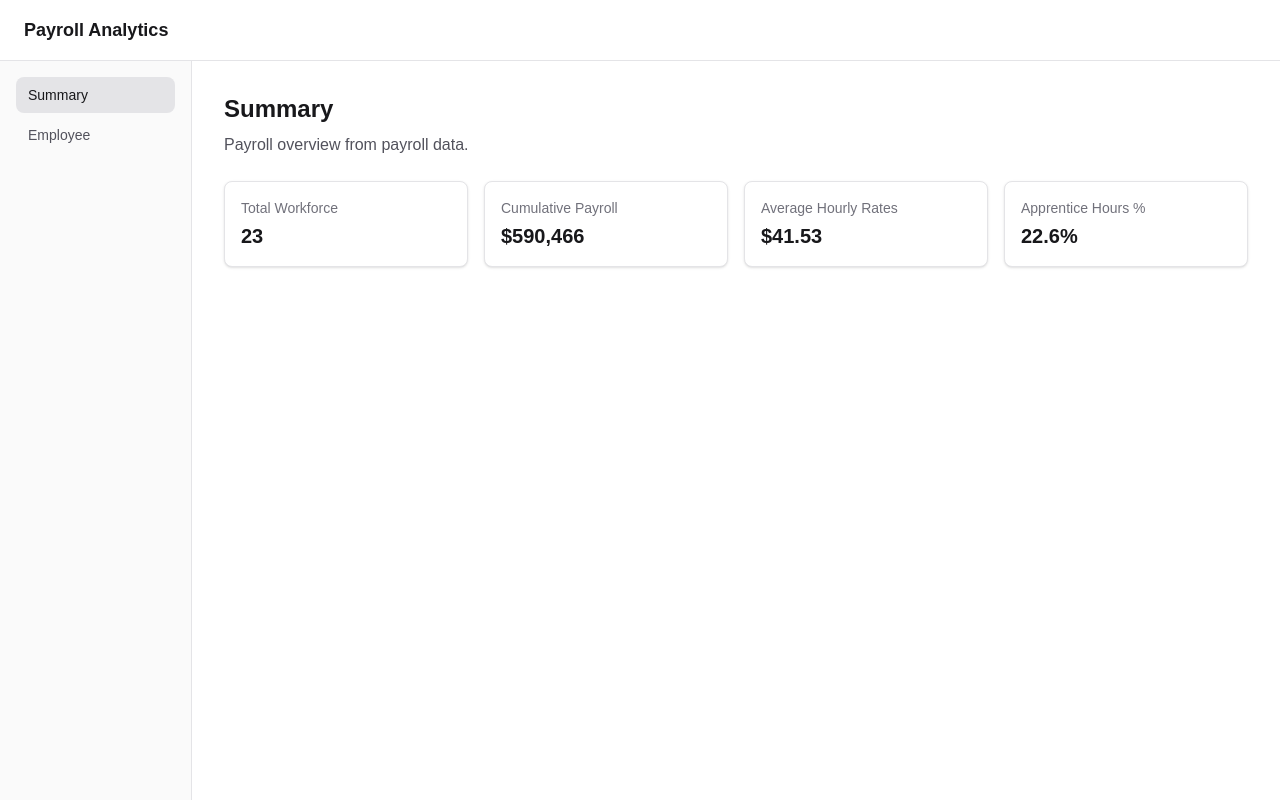
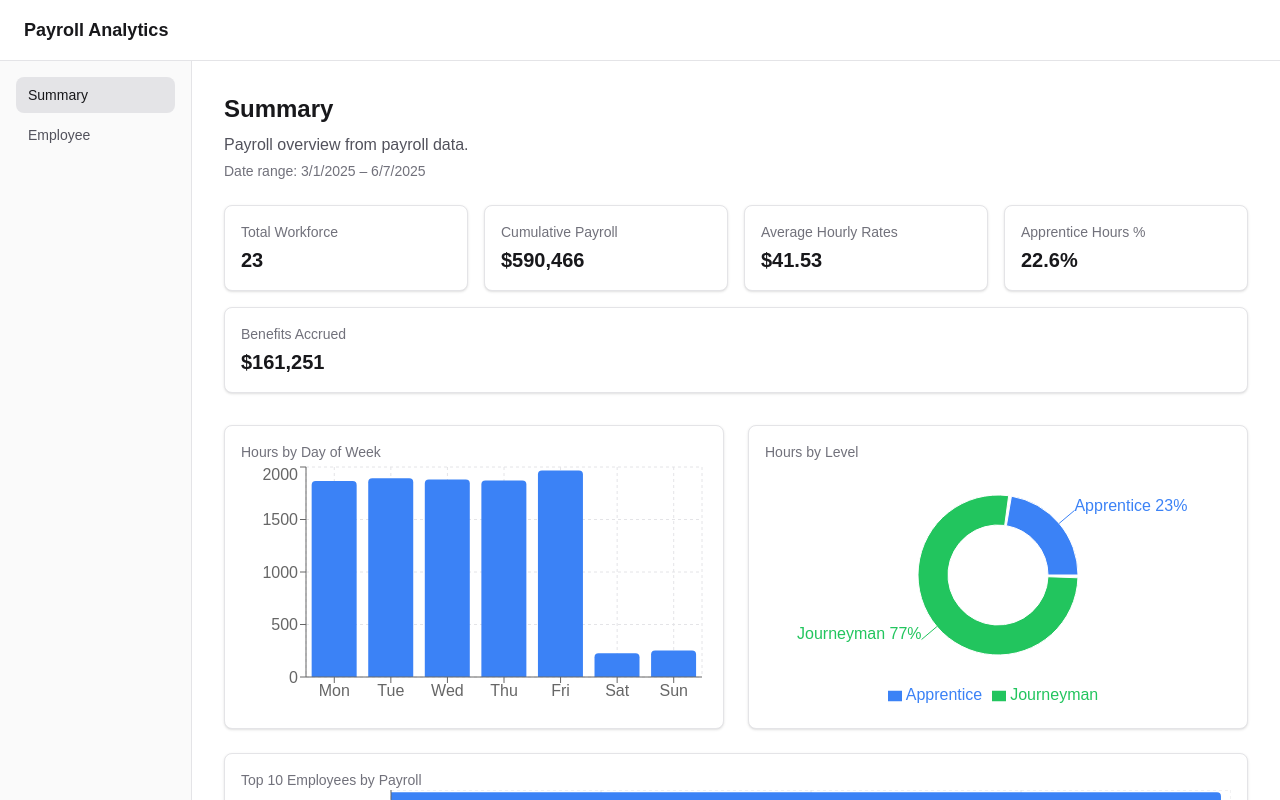
Before and after one commit to chriscconte/curly-fortnight, a Next.js app: page / in a window 1280 px wide. Shown: the top 800 px of the page. Built offline with nearby package versions, Linux system fonts and the light colour scheme.

Commit message:
Add charts to summary page

```diff
--- /dev/null
+++ b/app/components/ApprenticeVsJourneymanChart.tsx
@@ -0,0 +1,53 @@
+"use client";
+
+import {
+  PieChart,
+  Pie,
+  Cell,
+  Tooltip,
+  ResponsiveContainer,
+  Legend,
+} from "recharts";
+
+interface Props {
+  data: { name: string; value: number }[];
+}
+
+const COLORS = ["#3b82f6", "#22c55e"];
+
+export function ApprenticeVsJourneymanChart({ data }: Props) {
+  return (
+    <div className="rounded-lg border border-zinc-200 bg-white p-4 shadow-sm dark:border-zinc-800 dark:bg-zinc-900">
+      <h3 className="text-sm font-medium text-zinc-500 dark:text-zinc-400">
+        Hours by Level
+      </h3>
+      <ResponsiveContainer width="100%" height={250}>
+        <PieChart>
+          <Pie
+            data={data}
+            cx="50%"
+            cy="50%"
+            innerRadius={50}
+            outerRadius={80}
+            paddingAngle={2}
+            dataKey="value"
+            label={({ name, percent }) =>
+              `${name} ${((percent ?? 0) * 100).toFixed(0)}%`
+            }
+          >
+            {data.map((_, index) => (
+              <Cell key={index} fill={COLORS[index % COLORS.length]} />
+            ))}
+          </Pie>
+          <Tooltip
+            formatter={(value: number | undefined) => [
+              `${(value ?? 0).toFixed(1)} hrs`,
+              "Hours",
+            ]}
+          />
+          <Legend />
+        </PieChart>
+      </ResponsiveContainer>
+    </div>
+  );
+}
--- /dev/null
+++ b/app/components/HoursByDayChart.tsx
@@ -0,0 +1,37 @@
+"use client";
+
+import {
+  BarChart,
+  Bar,
+  XAxis,
+  YAxis,
+  CartesianGrid,
+  Tooltip,
+  ResponsiveContainer,
+} from "recharts";
+
+interface Props {
+  data: { day: string; hours: number }[];
+}
+
+export function HoursByDayChart({ data }: Props) {
+  return (
+    <div className="rounded-lg border border-zinc-200 bg-white p-4 shadow-sm dark:border-zinc-800 dark:bg-zinc-900">
+      <h3 className="text-sm font-medium text-zinc-500 dark:text-zinc-400">
+        Hours by Day of Week
+      </h3>
+      <ResponsiveContainer width="100%" height={250}>
+        <BarChart data={data}>
+          <CartesianGrid
+            strokeDasharray="3 3"
+            className="stroke-zinc-200 dark:stroke-zinc-700"
+          />
+          <XAxis dataKey="day" />
+          <YAxis />
+          <Tooltip />
+          <Bar dataKey="hours" fill="#3b82f6" radius={[4, 4, 0, 0]} />
+        </BarChart>
+      </ResponsiveContainer>
+    </div>
+  );
+}
--- /dev/null
+++ b/app/components/PayrollByEmployeeChart.tsx
@@ -0,0 +1,46 @@
+"use client";
+
+import {
+  BarChart,
+  Bar,
+  XAxis,
+  YAxis,
+  CartesianGrid,
+  Tooltip,
+  ResponsiveContainer,
+} from "recharts";
+
+interface Props {
+  data: { name: string; payroll: number }[];
+}
+
+export function PayrollByEmployeeChart({ data }: Props) {
+  return (
+    <div className="rounded-lg border border-zinc-200 bg-white p-4 shadow-sm dark:border-zinc-800 dark:bg-zinc-900">
+      <h3 className="text-sm font-medium text-zinc-500 dark:text-zinc-400">
+        Top 10 Employees by Payroll
+      </h3>
+      <ResponsiveContainer width="100%" height={250}>
+        <BarChart data={data} layout="vertical" margin={{ left: 80 }}>
+          <CartesianGrid
+            strokeDasharray="3 3"
+            className="stroke-zinc-200 dark:stroke-zinc-700"
+          />
+          <XAxis type="number" tickFormatter={(v) => `$${(v / 1000).toFixed(0)}k`} />
+          <YAxis type="category" dataKey="name" width={70} tick={{ fontSize: 12 }} />
+          <Tooltip
+            formatter={(value: number | undefined) =>
+              new Intl.NumberFormat("en-US", {
+                style: "currency",
+                currency: "USD",
+                minimumFractionDigits: 0,
+                maximumFractionDigits: 0,
+              }).format(value ?? 0)
+            }
+          />
+          <Bar dataKey="payroll" fill="#3b82f6" radius={[0, 4, 4, 0]} />
+        </BarChart>
+      </ResponsiveContainer>
+    </div>
+  );
+}
--- a/app/page.tsx
+++ b/app/page.tsx
@@ -2,6 +2,9 @@ import fs from "fs";
 import path from "path";
 import { parsePayrollCsv } from "@/lib/parsePayrollCsv";
 import type { PayrollRecord } from "@/lib/types";
+import { HoursByDayChart } from "./components/HoursByDayChart";
+import { PayrollByEmployeeChart } from "./components/PayrollByEmployeeChart";
+import { ApprenticeVsJourneymanChart } from "./components/ApprenticeVsJourneymanChart";
 
 function sumHours(r: PayrollRecord): number {
   const st =
@@ -21,6 +24,15 @@ function sumHours(r: PayrollRecord): number {
     r.sat_ot_hours +
     r.sun_ot_hours;
   return st + ot;
+}
+
+function parseWeekEnding(dateStr: string): Date {
+  const [m, d, y] = dateStr.split("/").map(Number);
+  return new Date(y, m - 1, d);
+}
+
+function formatDateRange(min: Date, max: Date): string {
+  return `${min.toLocaleDateString("en-US")} – ${max.toLocaleDateString("en-US")}`;
 }
 
 function payrollForRecord(r: PayrollRecord): number {
@@ -75,6 +87,102 @@ export default async function SummaryPage() {
     .reduce((sum, r) => sum + sumHours(r), 0);
   const apprenticeHoursPct =
     totalHours > 0 ? (apprenticeHours / totalHours) * 100 : 0;
+  const journeymanHours = totalHours - apprenticeHours;
+
+  const hoursByDay = [
+    {
+      day: "Mon",
+      hours:
+        records.reduce(
+          (s, r) => s + r.mon_st_hours + r.mon_ot_hours,
+          0
+        ),
+    },
+    {
+      day: "Tue",
+      hours:
+        records.reduce(
+          (s, r) => s + r.tue_st_hours + r.tue_ot_hours,
+          0
+        ),
+    },
+    {
+      day: "Wed",
+      hours:
+        records.reduce(
+          (s, r) => s + r.wed_st_hours + r.wed_ot_hours,
+          0
+        ),
+    },
+    {
+      day: "Thu",
+      hours:
+        records.reduce(
+          (s, r) => s + r.thu_st_hours + r.thu_ot_hours,
+          0
+        ),
+    },
+    {
+      day: "Fri",
+      hours:
+        records.reduce(
+          (s, r) => s + r.fri_st_hours + r.fri_ot_hours,
+          0
+        ),
+    },
+    {
+      day: "Sat",
+      hours:
+        records.reduce(
+          (s, r) => s + r.sat_st_hours + r.sat_ot_hours,
+          0
+        ),
+    },
+    {
+      day: "Sun",
+      hours:
+        records.reduce(
+          (s, r) => s + r.sun_st_hours + r.sun_ot_hours,
+          0
+        ),
+    },
+  ];
+
+  const payrollByEmployeeMap = new Map<number, { name: string; payroll: number }>();
+  for (const r of records) {
+    const pay = payrollForRecord(r);
+    const existing = payrollByEmployeeMap.get(r.employee_id);
+    if (existing) {
+      existing.payroll += pay;
+    } else {
+      payrollByEmployeeMap.set(r.employee_id, {
+        name: r.employee_name,
+        payroll: pay,
+      });
+    }
+  }
+  const payrollByEmployee = [...payrollByEmployeeMap.values()]
+    .sort((a, b) => b.payroll - a.payroll)
+    .slice(0, 10);
+
+  const apprenticeVsJourneyman = [
+    { name: "Apprentice", value: apprenticeHours },
+    { name: "Journeyman", value: journeymanHours },
+  ];
+
+  const weekEndings = records.map((r) => parseWeekEnding(r.week_ending));
+  const dateRange =
+    weekEndings.length > 0
+      ? formatDateRange(
+          new Date(Math.min(...weekEndings.map((d) => d.getTime()))),
+          new Date(Math.max(...weekEndings.map((d) => d.getTime())))
+        )
+      : "—";
+
+  const benefitsAccrued = records.reduce(
+    (sum, r) => sum + r.benefits_rate * sumHours(r),
+    0
+  );
 
   const stats = [
     {
@@ -103,6 +211,15 @@ export default async function SummaryPage() {
       label: "Apprentice Hours %",
       value: `${apprenticeHoursPct.toFixed(1)}%`,
     },
+    {
+      label: "Benefits Accrued",
+      value: new Intl.NumberFormat("en-US", {
+        style: "currency",
+        currency: "USD",
+        minimumFractionDigits: 0,
+        maximumFractionDigits: 0,
+      }).format(benefitsAccrued),
+    },
   ];
 
   return (
@@ -112,6 +229,9 @@ export default async function SummaryPage() {
       </h1>
       <p className="mt-2 text-zinc-600 dark:text-zinc-400">
         Payroll overview from payroll data.
+      </p>
+      <p className="mt-1 text-sm text-zinc-500 dark:text-zinc-500">
+        Date range: {dateRange}
       </p>
       <div className="mt-6 flex flex-wrap gap-4">
         {stats.map(({ label, value }) => (
@@ -128,6 +248,13 @@ export default async function SummaryPage() {
           </div>
         ))}
       </div>
+      <div className="mt-8 grid gap-6 md:grid-cols-2">
+        <HoursByDayChart data={hoursByDay} />
+        <ApprenticeVsJourneymanChart data={apprenticeVsJourneyman} />
+      </div>
+      <div className="mt-6">
+        <PayrollByEmployeeChart data={payrollByEmployee} />
+      </div>
     </div>
   );
 }
--- a/package.json
+++ b/package.json
@@ -12,7 +12,8 @@
   "dependencies": {
     "next": "16.1.6",
     "react": "19.2.3",
-    "react-dom": "19.2.3"
+    "react-dom": "19.2.3",
+    "recharts": "^3.7.0"
   },
   "devDependencies": {
     "@tailwindcss/postcss": "^4",
```
Also changed, not shown: 1 other file (tests, documents, lock files or other folders).
